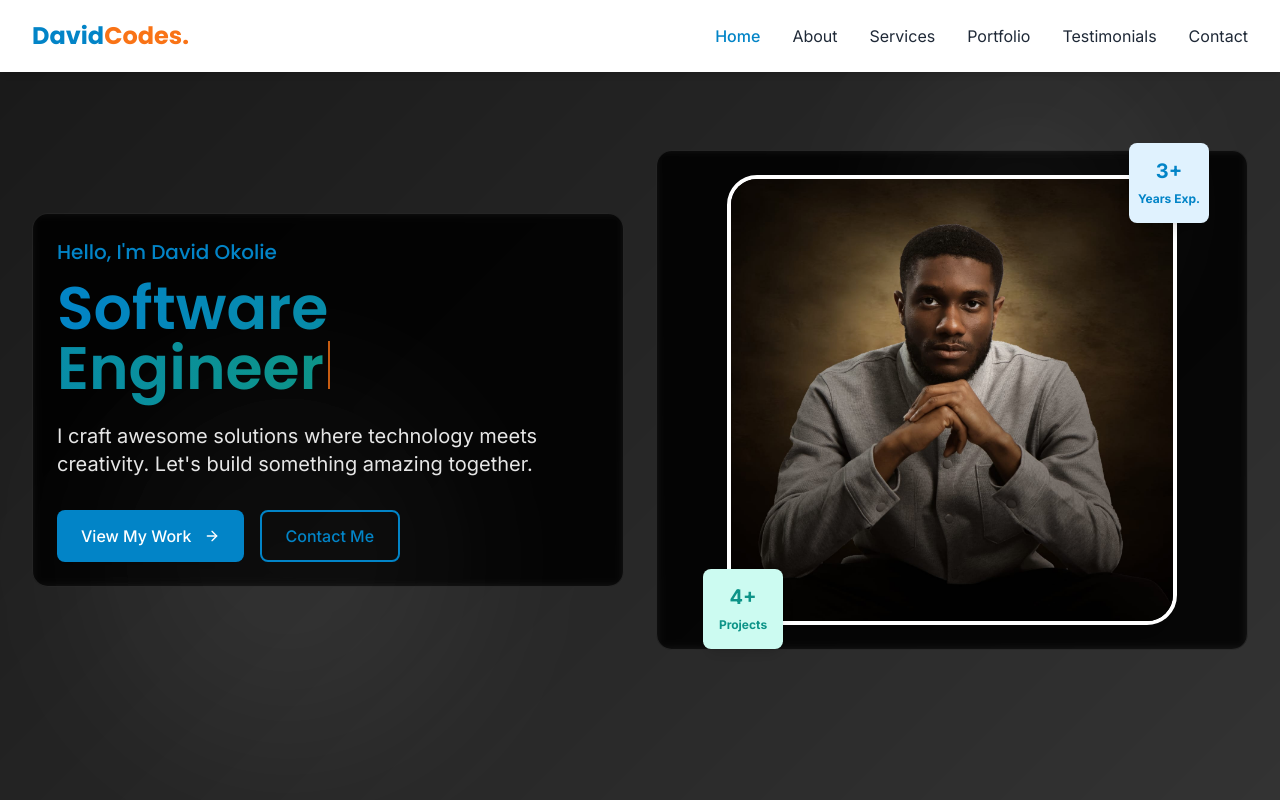
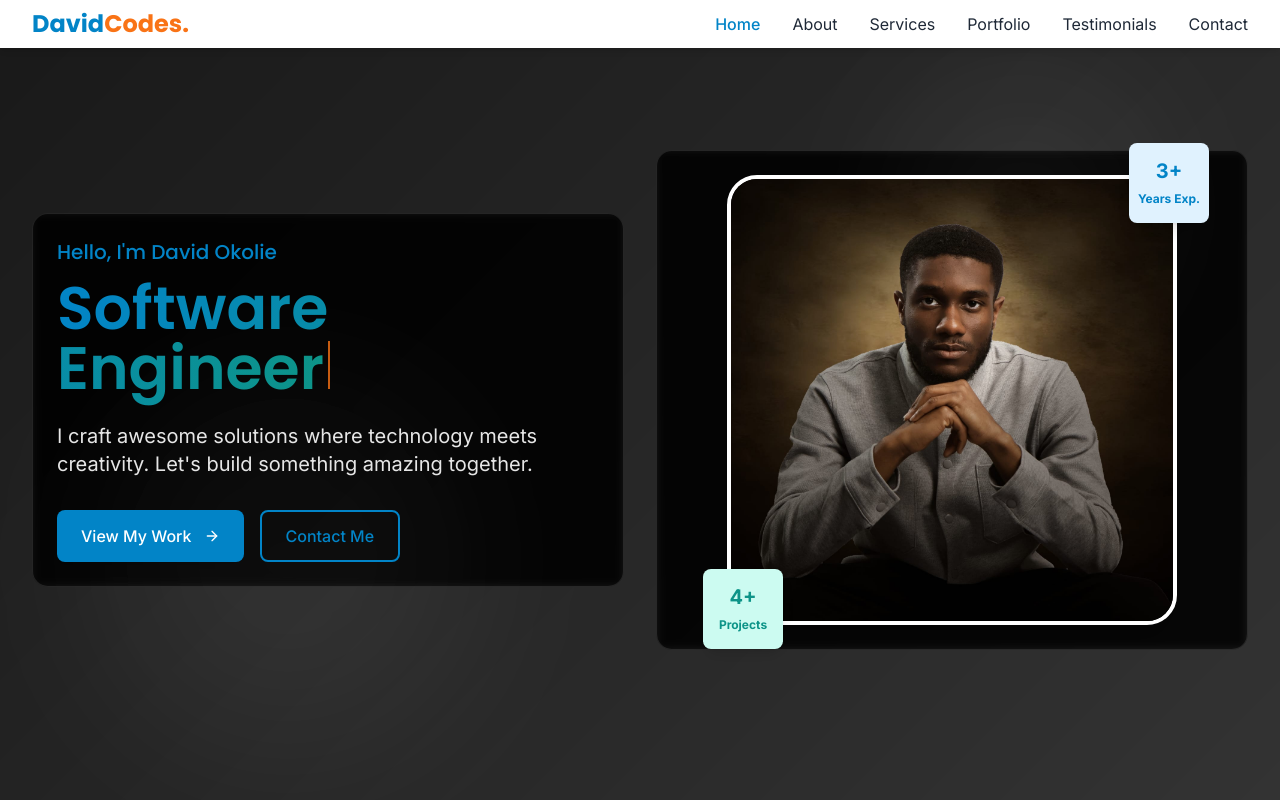
Before and after one commit to OkolieOKS234/Portfolio, a React (Vite) app: page / in a window 1280 px wide. Shown: the top 800 px of the page. Built offline with nearby package versions, Linux system fonts and the light colour scheme.

Commit message:
changed the navbar section

```diff
--- a/src/components/layout/Navbar.jsx
+++ b/src/components/layout/Navbar.jsx
@@ -33,7 +33,7 @@ const Navbar = ({ activeSection }) => {
       className={`fixed top-0 left-0 w-full z-50 transition-all duration-300 ${
         isScrolled
           ? 'bg-white shadow-md py-3'
-          : 'bg-white shadow-md py-5'
+          : 'bg-white shadow-md py-2'
       }`}
       initial={{ y: -100 }}
       animate={{ y: 0 }}
```
